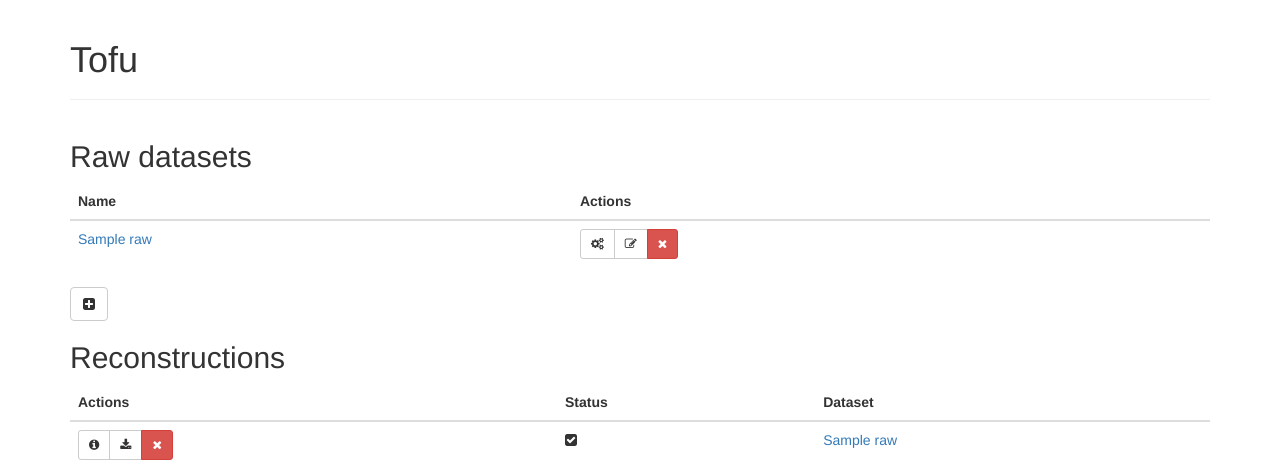
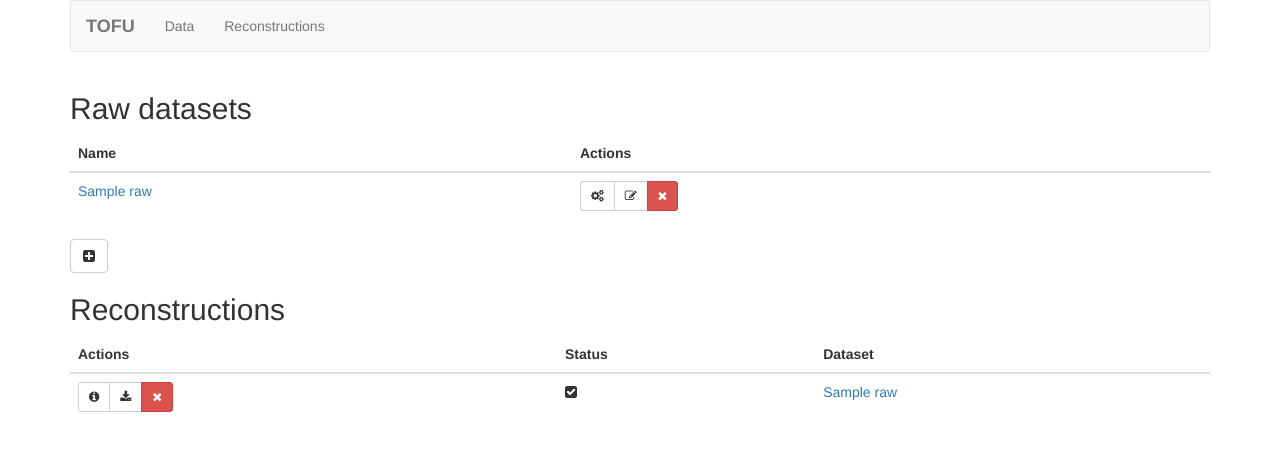
Before and after one commit to ufo-kit/tofuweb, a Flask app: page / in a window 1280 px wide. Shown: the top 467 px of the page. Run offline with Flask 2, Linux system fonts and the light colour scheme; tables that the repository leaves empty hold one stand-in row (values such as "Sample post"); some libraries are stand-ins or nearby versions.

Commit message:
Add navigation bar

```diff
--- a/tofuweb/templates/layout.html
+++ b/tofuweb/templates/layout.html
@@ -9,10 +9,19 @@
     <title>Tofu</title>
   </head>
   <body ng-controller="TofuController">
+
     <div class="container">
-      <div class="page-header">
-        <h1>Tofu</h1>
-      </div>
+      <nav class="navbar navbar-default">
+        <div class="container-fluid">
+          <div class="navbar-header">
+            <a class="navbar-brand" href="/"><span style="font-weight: bold;">TOFU</span></a>
+            <ul class="nav navbar-nav">
+              <li><a href="/">Data</a></li>
+              <li><a href="/">Reconstructions</a></li>
+            </ul>
+          </div>
+        </div>
+      </nav>
       {% block body %}{% endblock %}
     </div>
   </body>
```
